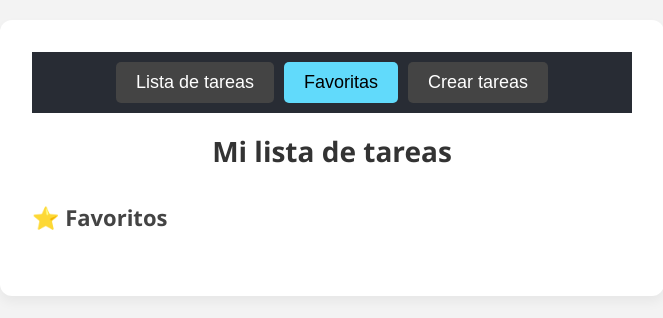
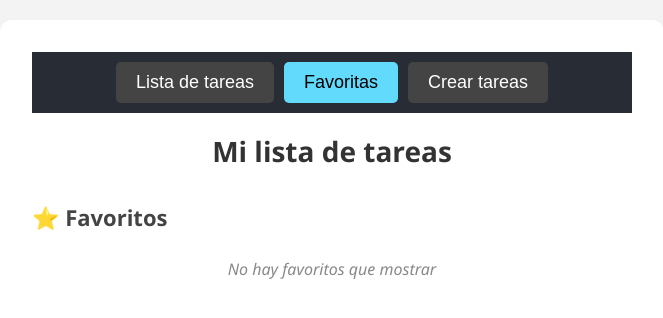
Before and after one commit to laura-gavilan/react-todo-app, a React (Vite) app: page / in a window 1280 px wide. Both pictures are taken after a click on the button "Favoritas". Shown: the top 318 px of the page, without its empty margins (308-971 px from the left). Built offline with nearby package versions, Linux system fonts and the light colour scheme.

Commit message:
feat(favorites):add Favorites feature and components

```diff
--- a/src/components/Favorites/Favorites.jsx
+++ b/src/components/Favorites/Favorites.jsx
@@ -9,7 +9,7 @@ export const Favorites = ({ todos, onToggleTodo, onDeleteTodo, onToggleFavorite
         <div className="favorites-container">
             <h2 className="favorites-title">⭐ Favoritos</h2>
 
-            {!favorites?.length === 0 &&
+            {favorites?.length === 0 &&
                 <p className="favorites-empty">No hay favoritos que mostrar</p>}
 
             {favorites.length > 0 && (
```
